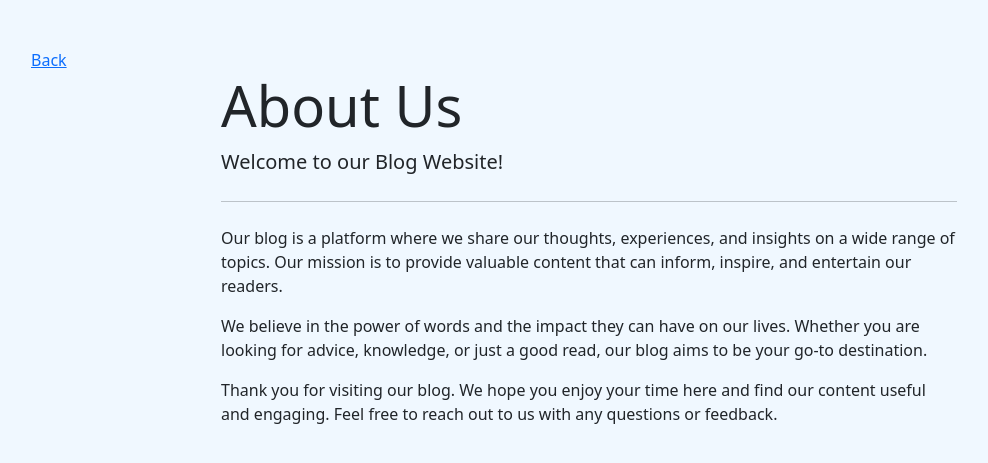
After one commit to Ashish-More-Code/Blog-Website, a Django app: page /about in a window 1280 px wide. The commit adds this page. Shown: the top 463 px of the page, without its empty margins (51-1039 px from the left). Run offline with Django 5.2, Linux system fonts and the light colour scheme; some libraries are stand-ins or nearby versions.

Commit message:
About page

```diff
--- a/blogapp/urls.py
+++ b/blogapp/urls.py
@@ -19,6 +19,7 @@ urlpatterns = [
     path('like/<bid>',views.like),
     path('category/<cat>',views.fetchCategory),
     path('comment/<bid>',views.handleComment),
+    path('about',views.about),
 
 
 ]
--- a/blogapp/views.py
+++ b/blogapp/views.py
@@ -15,6 +15,9 @@ def home(request):
     trending_posts = Blogpost.objects.all().order_by('-likecount')
     context['trending'] = trending_posts
     return render(request,'index.html',context)
+
+def about(request):
+    return render(request,'about.html')
 
 def handleComment(request,bid):
     if request.user.is_authenticated:
--- /dev/null
+++ b/template/about.html
@@ -0,0 +1,31 @@
+{% load static %}
+
+<!DOCTYPE html>
+<html lang="en">
+<head>
+    <meta charset="UTF-8">
+    <meta name="viewport" content="width=device-width, initial-scale=1.0">
+    <title>Login</title>
+    <link rel="stylesheet" href="{% static 'css/bootstrap.min.css'%}">
+</head>
+<body style="background-color: aliceblue;">
+    <div class="container mt-5">
+        <div class="row mt-5">
+            <div class="col-12">
+                <a href="/">Back</a>
+            </div>
+        </div>
+        <div class="row">
+            <div class="col-lg-8 mx-auto">
+                <h1 class="display-4">About Us</h1>
+                <p class="lead">Welcome to our Blog Website!</p>
+                <hr class="my-4">
+                <p>Our blog is a platform where we share our thoughts, experiences, and insights on a wide range of topics. Our mission is to provide valuable content that can inform, inspire, and entertain our readers.</p>
+                <p>We believe in the power of words and the impact they can have on our lives. Whether you are looking for advice, knowledge, or just a good read, our blog aims to be your go-to destination.</p>
+                <p>Thank you for visiting our blog. We hope you enjoy your time here and find our content useful and engaging. Feel free to reach out to us with any questions or feedback.</p>
+            </div>
+        </div>
+    </div>
+    <script src="{% static 'js/bootstrap.min.js'%}"></script>
+</body>
+</html>
--- a/template/bdetailfromhome.html
+++ b/template/bdetailfromhome.html
@@ -46,11 +46,11 @@
         </article>
         {% endfor %}
     </div>
-    <div class="container mt-5 mb-2">
+    <div class="container mt-5 mb-5">
         <h5 class="card-title">Comments</h5>
         {% for x in comments %}
         <div id="comments-section">
-            <div class="card mt-3 m-2">
+            <div class="card mt-3">
                 <div class="card-body">
                     <h6 class="card-subtitle mb-2 text-muted">{{x.uid.username}}</h6>
                     <p class="card-text">{{x.comment}}</p>
--- a/template/header.html
+++ b/template/header.html
@@ -29,7 +29,7 @@
           </a>
         </li>
         <li class="nav-item">
-          <a class="nav-link" href="#">
+          <a class="nav-link" href="/about">
             <h5><b>About</b></h5>
           </a>
         </li>
--- a/template/index.html
+++ b/template/index.html
@@ -72,7 +72,7 @@
 
         <p class="card-text"><small class="text-muted">{{x.createdate}}</small></p>
 
-        <p class="card-text">Created by : {{x.userid.username}}</p>
+        <p class="card-text">Author : {{x.userid.username}}</p>
       </div>
 
       <a href="/bdetailfromhome/{{x.id}}" class="btn btn-light">Read More</a>
@@ -120,7 +120,7 @@
 
         <p class="card-text"><small class="text-muted">{{x.createdate}}</small></p>
 
-        <p class="card-text">Created by : {{x.userid.username}}</p>
+        <p class="card-text">Author : {{x.userid.username}}</p>
       </div>
 
       <a href="/bdetailfromhome/{{x.id}}" class="btn btn-light">Read More</a>
@@ -170,7 +170,7 @@
 
         <p class="card-text"><small class="text-muted">{{x.createdate}}</small></p>
 
-        <p class="card-text">Created by : {{x.userid.username}}</p>
+        <p class="card-text">Author : {{x.userid.username}}</p>
       </div>
       <a href="/bdetailfromhome/{{x.id}}" class="btn btn-light">Read More</a>
 
--- a/template/myblogs.html
+++ b/template/myblogs.html
@@ -41,7 +41,7 @@
                     <p class="card-text"><small class="text-muted">Gym</small></p>
                     {% endif %}
 
-                    <p class="card-text">Created by : {{x.userid.username}}</p>
+                    <p class="card-text">Author : {{x.userid.username}}</p>
                     <div class="row mt-auto">
                         <div class="col-auto">
                             <a href="/detailblog/{{x.id}}" class="btn btn-primary">Details</a>
```
